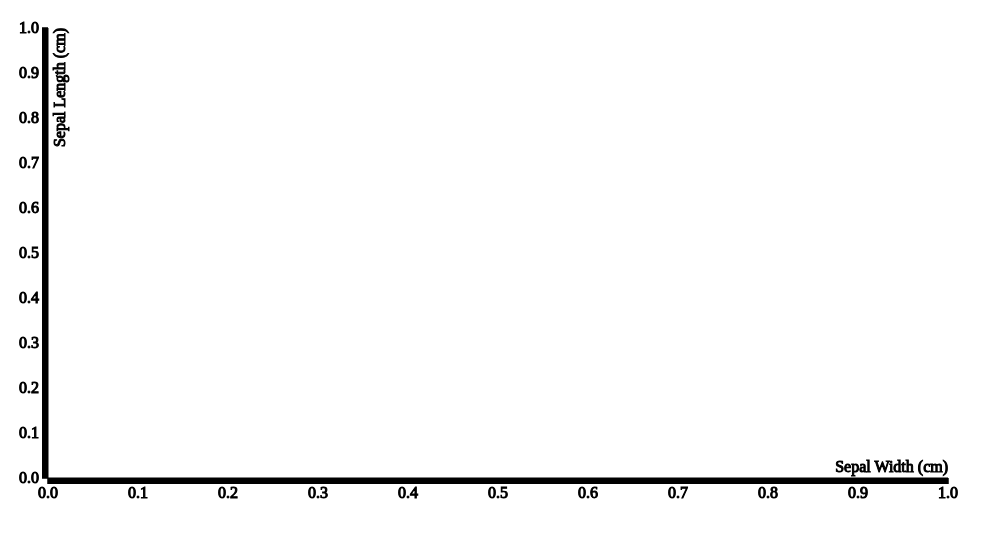
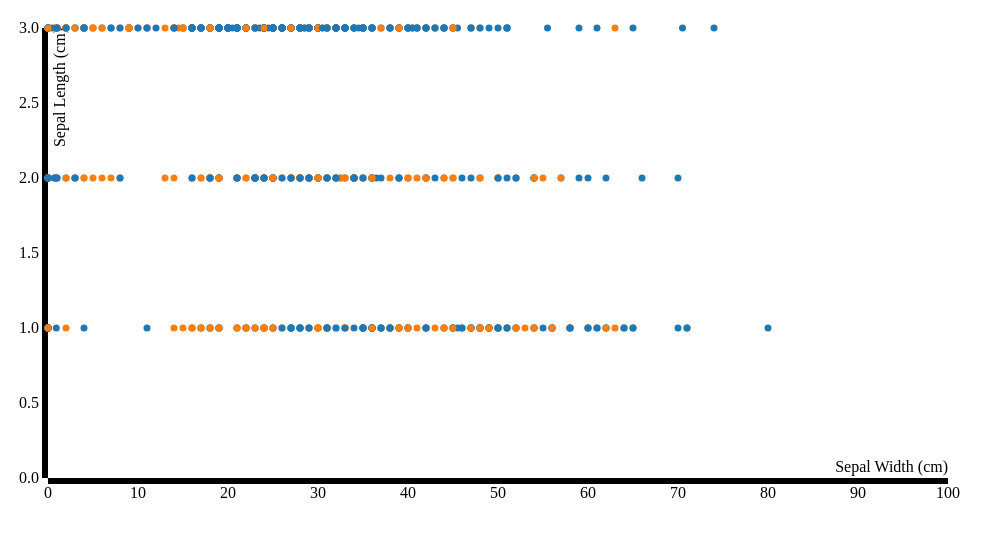
Before and after one commit to cbushell/titanic-d3, a plain HTML site: page public/index.html in a window 1280 px wide. Shown: the whole page, without its empty margins (0-1004 px from the left). Drawn offline with Linux system fonts and the light colour scheme.

Commit message:
plotting age against class

```diff
--- a/public/index.html
+++ b/public/index.html
@@ -1,8 +1,6 @@
 <!DOCTYPE html>
 <html>
 <head>
-    <link rel="stylesheet" href="css/radar.css" type="text/css"/>
-
     <script src="lib/d3.v2.min.js" type="text/javascript"></script>
     <script src="js/titanic.js" type="text/javascript"></script>
     <title></title>
--- a/public/js/titanic.js
+++ b/public/js/titanic.js
@@ -14,13 +14,32 @@
       };
       width = 960 - margin.left - margin.right;
       height = 500 - margin.top - margin.bottom;
-      x = d3.scale.linear().range([0, width]);
-      y = d3.scale.linear().range([height, 0]);
+      x = d3.scale.linear().range([0, width]).domain([0, 100]);
+      y = d3.scale.linear().range([height, 0]).domain([0, 3]);
       xAxis = d3.svg.axis().scale(x).orient("bottom");
       yAxis = d3.svg.axis().scale(y).orient("left");
       svg = d3.select("body").append("svg").attr("width", width + margin.left + margin.right).attr("height", height + margin.top + margin.bottom).append("g").attr("transform", "translate(" + margin.left + "," + margin.top + ")");
       svg.append("g").attr("class", "x axis").attr("transform", "translate(0," + height + ")").call(xAxis).append("text").attr("class", "label").attr("x", width).attr("y", -6).style("text-anchor", "end").text("Sepal Width (cm)");
       svg.append("g").attr("class", "y axis").call(yAxis).append("text").attr("class", "label").attr("transform", "rotate(-90)").attr("y", 6).attr("dy", ".71em").style("text-anchor", "end").text("Sepal Length (cm)");
+      d3.csv("data/train.csv", function(d) {
+        var color, titanee, _fn, _i, _len;
+        _fn = function(titanee) {
+          titanee.age = titanee.age ? +titanee.age : 0;
+          return titanee.pclass = titanee.pclass ? +titanee.pclass : 0;
+        };
+        for (_i = 0, _len = d.length; _i < _len; _i++) {
+          titanee = d[_i];
+          _fn(titanee);
+        }
+        color = d3.scale.category10();
+        return svg.selectAll(".dot").data(d).enter().append("circle").attr("class", "dot").attr("r", 3.5).attr("cx", function(d) {
+          return x(d.age);
+        }).attr("cy", function(d) {
+          return y(d.pclass);
+        }).style("fill", function(d) {
+          return color(d.sex);
+        });
+      });
     }
 
     return Titanic;
@@ -28,8 +47,7 @@
   })();
 
   window.onload = function() {
-    var canvasSize, radar;
-    canvasSize = 820;
+    var radar;
     return radar = new Titanic();
   };
 
```
Also changed, not shown: 1 other file.
